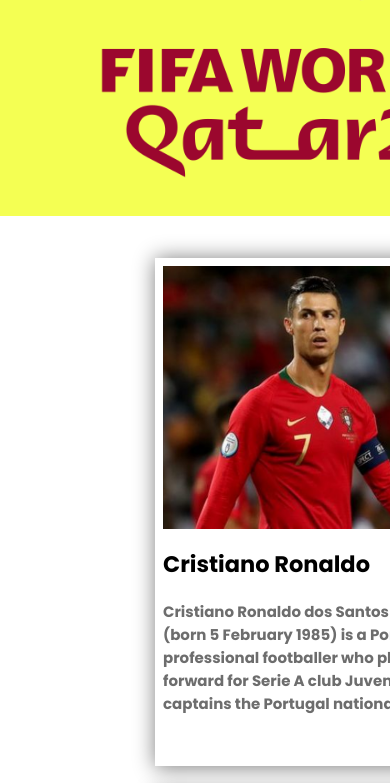
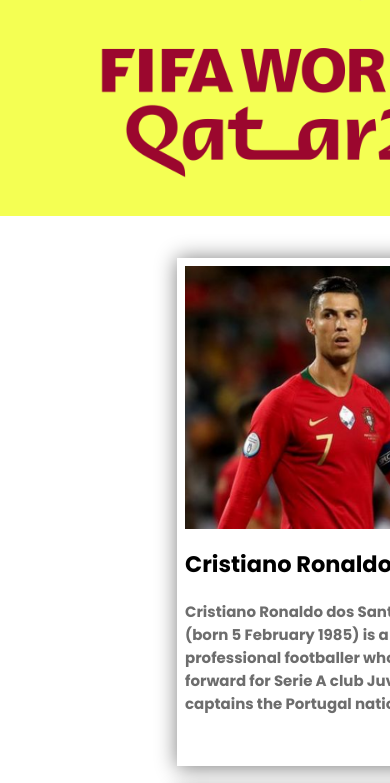
Before and after one commit to pabondas/responsive-football-website, a plain HTML site: page index.html in a window 390 px wide. Shown: the part 933-1716 px from the top of the page. Drawn offline with Linux system fonts and the light colour scheme.

Commit message:
back to previou

```diff
--- a/styles/index.css
+++ b/styles/index.css
@@ -42,7 +42,6 @@ section > .top-banner{
     margin-top: 100px;
     margin-left: 30px;
     margin-bottom: 0px;
-    /* padding-bottom:40px;*/
     line-height: 70px;
 }
 button{
@@ -150,7 +149,7 @@ button:hover{
         width: 300px;
      }
     .players-section{
-            width:100%;
+            width:70%;
             display: grid;
             grid-template-columns: repeat(1, 1fr);
             justify-content: center;
```
